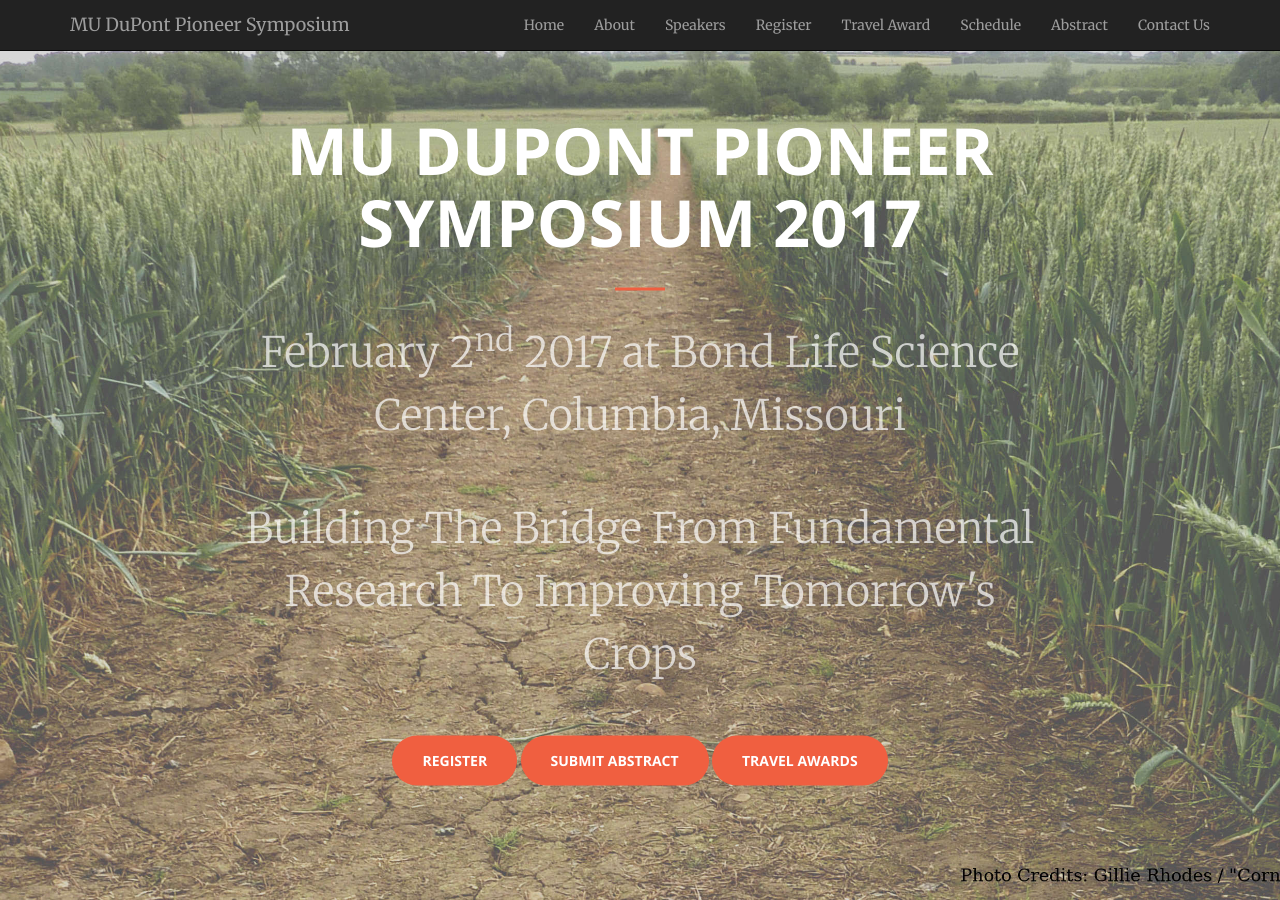
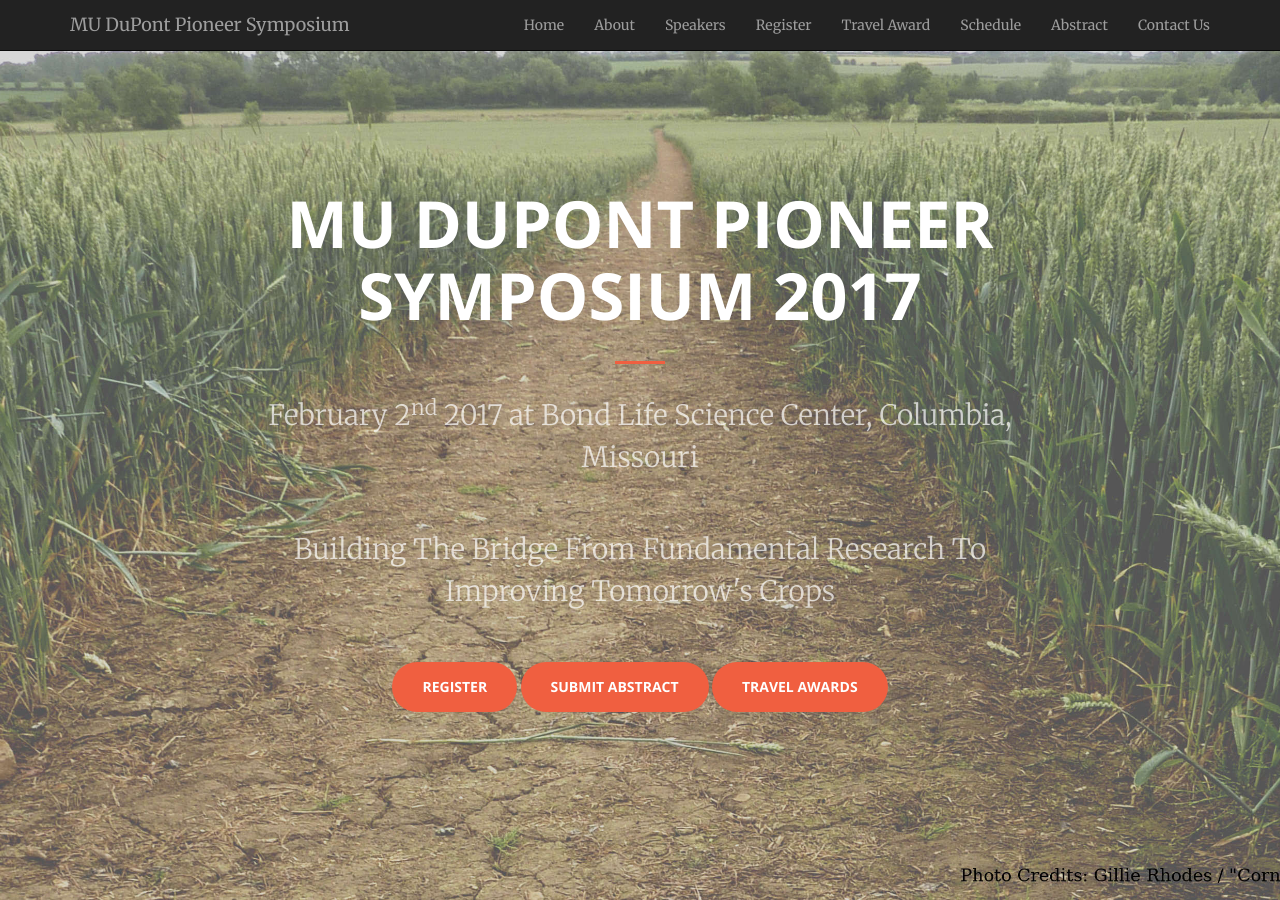
Before and after one commit to mupioneersymposium/mupioneersymposium.github.io, a Jekyll site: the page built from index.html, in a window 1280 px wide and 900 px high. Built offline with Jekyll 4.4.1, drawn with Linux system fonts in a browser that asks for light colours.

Commit message:
Update header.html

```diff
--- a/_includes/header.html
+++ b/_includes/header.html
@@ -3,8 +3,8 @@
         <div class="header-content-inner">
             <h1>MU DuPont Pioneer Symposium 2017</h1>
             <hr>
-            <p style="font-size: 3em;">February 2<sup>nd</sup> 2017 at Bond Life Science Center, Columbia, Missouri</p>
-            <p style="font-size: 3em;">Building The Bridge From Fundamental Research To Improving Tomorrow's Crops</p>
+            <p style="font-size: 2em;">February 2<sup>nd</sup> 2017 at Bond Life Science Center, Columbia, Missouri</p>
+            <p style="font-size: 2em;">Building The Bridge From Fundamental Research To Improving Tomorrow's Crops</p>
             <a target="_blank" href="https://www.eventbrite.com/e/mu-dupont-pioneer-symposium-tickets-26468717647" class="btn btn-primary btn-xl page-scroll">Register</a>
             <a target="_blank" href="abstract.html" class="btn btn-primary btn-xl page-scroll">Submit Abstract</a>
             <a target="_blank" href="travel.html" class="btn btn-primary btn-xl page-scroll">Travel Awards</a>
```
